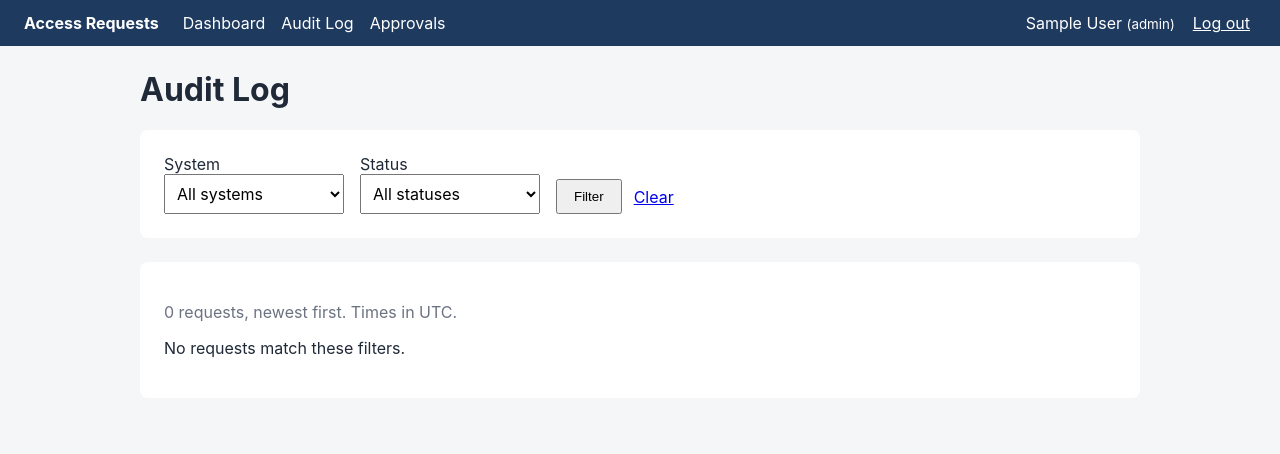
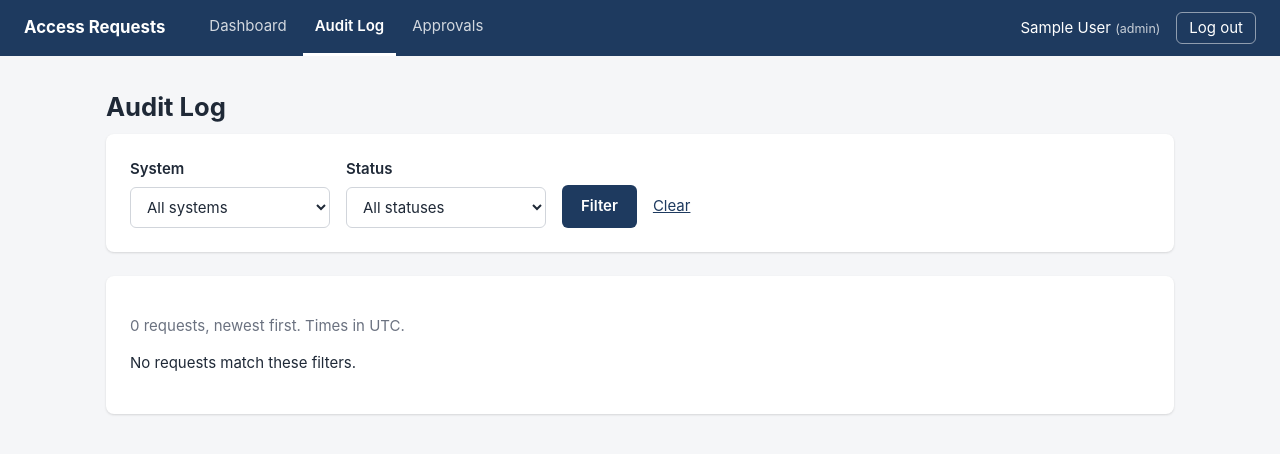
Before and after one commit to arhumnadeem-112/access-request-app, a Flask app: page /admin/audit-log in a window 1280 px wide. Shown: the top 454 px of the page. Run offline with Flask 3, Linux system fonts and the light colour scheme; the visitor is signed in with stand-in values (Sample User, id 1); data comes from the database, SQL or seed files in the repository; data that the repository does not hold is empty; some libraries are stand-ins or nearby versions.

Commit message:
Stage 6: styling and README
- style.css: full rewrite with CSS variables for colors, nav bar with
  active-page highlight, styled tables/forms/buttons, status pills,
  focus rings, and a small-screen layout
- base.html: nav_link macro marks the current page
- Wide tables scroll inside their card; primary buttons styled
- README: setup, run, demo logins, roles, structure, request flow,
  security (secret key, CSRF), git rollback, troubleshooting
- .gitignore: ignore the whole .claude/ folder

Co-Authored-By: Claude Opus 5.5 <noreply@anthropic.com>

```diff
--- a/static/style.css
+++ b/static/style.css
@@ -1,82 +1,258 @@
-/* Basic layout for now. Full styling comes in Stage 6. */
+/* =========================================================================
+   Styles for the System Access Request app.
+
+   How it's organized:
+     1. Design tokens (colors, spacing) as CSS variables: change them here once
+     2. Base page styles
+     3. Top navigation bar
+     4. Layout pieces: cards, headings, flash messages
+     5. Forms and buttons
+     6. Tables and status labels
+     7. Page-specific bits: login, approval queue, audit log, dashboard
+     8. Small screens
+   ========================================================================= */
+
+
+/* 1. Design tokens -------------------------------------------------------
+   A CSS variable is defined like --name: value; and used like var(--name). */
+:root {
+  /* Brand and neutrals */
+  --navy:        #1e3a5f;   /* nav bar, primary buttons, chart bars */
+  --navy-dark:   #152a45;
+  --text:        #1f2937;
+  --text-muted:  #6b7280;
+  --border:      #e5e7eb;
+  --page-bg:     #f5f6f8;
+  --card-bg:     #ffffff;
+  --row-hover:   #f9fafb;
+
+  /* Status colors: background + text pairs for the labels */
+  --pending-bg:  #fef3c7;  --pending-text:  #92400e;   /* yellow */
+  --approved-bg: #d1fae5;  --approved-text: #065f46;   /* green  */
+  --rejected-bg: #fee2e2;  --rejected-text: #991b1b;   /* red    */
+  --approve:     #059669;  /* Approve button (same green as the dashboard chart) */
+  --reject:      #dc2626;  /* Reject button  (same red as the dashboard chart)   */
+
+  --radius: 8px;
+  --shadow: 0 1px 2px rgba(0, 0, 0, 0.06), 0 1px 3px rgba(0, 0, 0, 0.08);
+  --font: -apple-system, BlinkMacSystemFont, "Segoe UI", Roboto, "Helvetica Neue", Arial, sans-serif;
+}
+
+
+/* 2. Base ---------------------------------------------------------------- */
+* { box-sizing: border-box; }   /* width includes padding: makes sizing predictable */
 
 body {
   margin: 0;
-  font-family: -apple-system, BlinkMacSystemFont, "Segoe UI", Roboto, sans-serif;
-  color: #1f2937;
-  background: #f5f6f8;
+  font-family: var(--font);
+  font-size: 15px;
+  line-height: 1.5;
+  color: var(--text);
+  background: var(--page-bg);
 }
 
+main { max-width: 1100px; margin: 32px auto; padding: 0 16px; }
+
+h1 { font-size: 1.6rem; margin: 0 0 8px; }
+h2 { font-size: 1.1rem; margin: 0 0 16px; }
+
+a { color: var(--navy); }
+.muted { color: var(--text-muted); }
+.nowrap { white-space: nowrap; }
+
+
+/* 3. Top navigation bar -------------------------------------------------- */
 .topnav {
   display: flex;
   align-items: center;
-  gap: 24px;
-  padding: 12px 24px;
-  background: #1e3a5f;
+  gap: 32px;
+  padding: 0 24px;
+  height: 56px;
+  background: var(--navy);
   color: #fff;
 }
 .topnav a { color: #fff; text-decoration: none; }
-.topnav .brand { font-weight: 700; }
-.nav-links { display: flex; gap: 16px; flex: 1; }
-.nav-user { display: flex; align-items: center; gap: 12px; margin-left: auto; }
+.topnav .brand { font-weight: 700; font-size: 1.05rem; }
+
+.nav-links { display: flex; gap: 4px; height: 100%; }
+.nav-links a {
+  display: flex;
+  align-items: center;
+  padding: 0 12px;
+  opacity: 0.8;
+  border-bottom: 3px solid transparent;   /* reserves room for the "active" underline */
+}
+.nav-links a:hover { opacity: 1; }
+.nav-links a.active { opacity: 1; border-bottom-color: #fff; font-weight: 600; }
+
+.nav-user { display: flex; align-items: center; gap: 16px; margin-left: auto; }
+.nav-user small { opacity: 0.75; }
 .nav-user form { margin: 0; }
 
+/* Logout is a <button> (so it can POST), styled to look like a link. */
 .link-button {
   background: none;
-  border: none;
+  border: 1px solid rgba(255, 255, 255, 0.5);
+  border-radius: 6px;
   color: #fff;
-  text-decoration: underline;
+  padding: 4px 12px;
   cursor: pointer;
   font: inherit;
 }
+.link-button:hover { background: rgba(255, 255, 255, 0.1); }
 
-main { max-width: 1000px; margin: 24px auto; padding: 0 16px; }
 
-.card { background: #fff; border-radius: 8px; padding: 24px; margin-bottom: 24px; }
-.card label { display: block; margin-top: 12px; }
-.card select, .card textarea { width: 100%; box-sizing: border-box; padding: 8px; font: inherit; }
+/* 4. Cards, flash messages ----------------------------------------------- */
+.card {
+  background: var(--card-bg);
+  border-radius: var(--radius);
+  box-shadow: var(--shadow);
+  padding: 24px;
+  margin-bottom: 24px;
+}
 
+.flash {
+  padding: 12px 16px;
+  border-radius: var(--radius);
+  margin-bottom: 20px;
+  border-left: 4px solid;
+}
+.flash-error            { background: var(--rejected-bg); color: var(--rejected-text); }
+.flash-success          { background: var(--approved-bg); color: var(--approved-text); }
+.flash-info             { background: #e0ecf8; color: var(--navy); }
+
+
+/* 5. Forms and buttons --------------------------------------------------- */
+label { display: block; font-weight: 600; margin: 16px 0 6px; }
+
+input, select, textarea {
+  width: 100%;
+  padding: 9px 12px;
+  font: inherit;
+  color: var(--text);
+  background: #fff;
+  border: 1px solid #d1d5db;
+  border-radius: 6px;
+}
+/* A visible focus ring helps keyboard users see where they are. */
+input:focus, select:focus, textarea:focus {
+  outline: none;
+  border-color: var(--navy);
+  box-shadow: 0 0 0 3px rgba(30, 58, 95, 0.15);
+}
+textarea { resize: vertical; }
+
+.button {
+  display: inline-block;
+  margin-top: 16px;
+  padding: 9px 18px;
+  font: inherit;
+  font-weight: 600;
+  border: 1px solid transparent;
+  border-radius: 6px;
+  cursor: pointer;
+}
+.button:focus-visible { outline: 3px solid rgba(30, 58, 95, 0.35); outline-offset: 2px; }
+.button-primary { background: var(--navy); color: #fff; }
+.button-primary:hover { background: var(--navy-dark); }
+.button-approve { background: var(--approve); color: #fff; }
+.button-reject  { background: var(--reject);  color: #fff; }
+.button-approve:hover, .button-reject:hover { filter: brightness(0.92); }
+.button-block { width: 100%; }
+
+
+/* 6. Tables and status labels -------------------------------------------- */
 table { width: 100%; border-collapse: collapse; }
-th, td { text-align: left; padding: 8px; border-bottom: 1px solid #e5e7eb; vertical-align: top; }
+th, td {
+  text-align: left;
+  padding: 10px 12px;
+  border-bottom: 1px solid var(--border);
+  vertical-align: top;
+}
+th {
+  font-size: 0.8rem;
+  text-transform: uppercase;
+  letter-spacing: 0.04em;
+  color: var(--text-muted);
+  background: var(--row-hover);
+}
+tbody tr:hover { background: var(--row-hover); }
+tbody tr:last-child td { border-bottom: none; }
 
-/* Approve / Reject form in each approval-queue row */
-.decision-form input { width: 100%; box-sizing: border-box; padding: 6px; font: inherit; }
+/* Wide tables scroll sideways inside their card instead of breaking the page. */
+.table-scroll { overflow-x: auto; }
+
+/* The colored status pill. The class comes from the status: status-pending etc. */
+.status {
+  display: inline-block;
+  padding: 2px 10px;
+  border-radius: 999px;
+  font-size: 0.8rem;
+  font-weight: 600;
+  white-space: nowrap;
+}
+.status-pending  { background: var(--pending-bg);  color: var(--pending-text); }
+.status-approved { background: var(--approved-bg); color: var(--approved-text); }
+.status-rejected { background: var(--rejected-bg); color: var(--rejected-text); }
+
+
+/* 7. Page-specific ------------------------------------------------------- */
+
+/* Login */
+.login-card { max-width: 380px; margin: 64px auto; }
+
+/* Approval queue: comment box + Approve/Reject buttons in each row */
+.decision-form { min-width: 220px; }
+.decision-form input { padding: 6px 10px; }
 .decision-buttons { display: flex; gap: 8px; }
-.decision-buttons .button { margin-top: 8px; }
-.button-approve { background: #059669; color: #fff; border: none; border-radius: 4px; }
-.button-reject  { background: #dc2626; color: #fff; border: none; border-radius: 4px; }
+.decision-buttons .button { margin-top: 8px; padding: 6px 14px; }
 
 /* Audit log filter bar */
 .filters { display: flex; gap: 16px; align-items: flex-end; flex-wrap: wrap; }
 .filters label { margin-top: 0; }
-.filters select { width: auto; min-width: 180px; }
-.filter-actions { display: flex; gap: 12px; align-items: center; }
+.filters select { width: auto; min-width: 200px; }
+.filter-actions { display: flex; gap: 16px; align-items: center; }
 .filter-actions .button { margin-top: 0; }
-.table-scroll { overflow-x: auto; }
-.nowrap { white-space: nowrap; }
 
-/* Dashboard */
-.stats { display: grid; grid-template-columns: repeat(auto-fit, minmax(200px, 1fr)); gap: 16px; margin-bottom: 24px; }
-.stat { display: flex; flex-direction: column; gap: 4px; background: #fff; border-radius: 8px;
-        padding: 16px 20px; color: inherit; text-decoration: none; }
-.stat-label { color: #6b7280; font-size: 0.9em; }
-.stat-value { font-size: 2em; font-weight: 700; }
-.stat-note  { color: #6b7280; font-size: 0.85em; }
-.charts { display: grid; grid-template-columns: repeat(auto-fit, minmax(320px, 1fr)); gap: 16px; }
+/* Dashboard: stat tiles and chart cards */
+.stats {
+  display: grid;
+  grid-template-columns: repeat(auto-fit, minmax(220px, 1fr));
+  gap: 16px;
+  margin: 16px 0 24px;
+}
+.stat {
+  display: flex;
+  flex-direction: column;
+  gap: 4px;
+  background: var(--card-bg);
+  border-radius: var(--radius);
+  box-shadow: var(--shadow);
+  padding: 18px 20px;
+  color: inherit;
+  text-decoration: none;
+}
+a.stat:hover { box-shadow: 0 0 0 2px var(--navy); }   /* the Pending tile is a link */
+.stat-label { color: var(--text-muted); font-size: 0.85rem; font-weight: 600; }
+.stat-value { font-size: 2rem; font-weight: 700; line-height: 1.2; }
+.stat-note  { color: var(--text-muted); font-size: 0.85rem; }
+
+.charts {
+  display: grid;
+  grid-template-columns: repeat(auto-fit, minmax(340px, 1fr));
+  gap: 16px;
+}
 .charts .card { margin-bottom: 0; }
-.chart-box { position: relative; height: 260px; }
+.chart-box { position: relative; height: 280px; }   /* Chart.js fills this box */
 
-/* Color-coded status labels */
-.status { padding: 2px 10px; border-radius: 999px; font-size: 0.85em; font-weight: 600; }
-.status-pending  { background: #fef3c7; color: #92400e; }
-.status-approved { background: #d1fae5; color: #065f46; }
-.status-rejected { background: #fee2e2; color: #991b1b; }
-.login-card { max-width: 360px; margin: 48px auto; }
-.login-card label { display: block; margin-top: 12px; }
-.login-card input { width: 100%; box-sizing: border-box; padding: 8px; }
-.button { margin-top: 16px; padding: 8px 16px; cursor: pointer; }
 
-.flash { padding: 10px 14px; border-radius: 6px; margin-bottom: 16px; }
-.flash-error { background: #fde2e1; }
-.flash-info, .flash-success { background: #e0f0e3; }
-.muted { color: #6b7280; }
+/* 8. Small screens ------------------------------------------------------- */
+@media (max-width: 700px) {
+  .topnav { flex-wrap: wrap; height: auto; gap: 8px 16px; padding: 12px 16px; }
+  .nav-links a { padding: 6px 8px; }
+  .nav-user { margin-left: 0; }
+  main { margin: 16px auto; }
+  .card { padding: 16px; }
+  .charts { grid-template-columns: 1fr; }
+  .filters select { min-width: 0; width: 100%; }
+}
--- a/templates/audit_log.html
+++ b/templates/audit_log.html
@@ -26,7 +26,7 @@
     </select>
   </div>
   <div class="filter-actions">
-    <button type="submit" class="button">Filter</button>
+    <button type="submit" class="button button-primary">Filter</button>
     <a href="{{ url_for('audit_log') }}">Clear</a>
   </div>
 </form>
--- a/templates/base.html
+++ b/templates/base.html
@@ -12,19 +12,27 @@
     <a class="brand" href="{{ url_for('index') }}">Access Requests</a>
 
     {# g.user is set by auth.load_logged_in_user() before every request. #}
+    {# A macro is a reusable snippet. This one draws a nav link and marks it
+       "active" when it points at the page we're on (request.endpoint is the
+       name of the current route, e.g. 'my_requests'). #}
+    {% macro nav_link(endpoint, text) %}
+      <a href="{{ url_for(endpoint) }}"
+         {% if request.endpoint == endpoint %}class="active" aria-current="page"{% endif %}>{{ text }}</a>
+    {% endmacro %}
+
     {% if g.user %}
       <div class="nav-links">
         {# Show only the links this role can use. The server still checks
            permissions on every page; hiding links is just for convenience. #}
         {% if g.user.role == 'admin' %}
-          <a href="{{ url_for('dashboard') }}">Dashboard</a>
-          <a href="{{ url_for('audit_log') }}">Audit Log</a>
-          <a href="{{ url_for('approvals') }}">Approvals</a>
+          {{ nav_link('dashboard', 'Dashboard') }}
+          {{ nav_link('audit_log', 'Audit Log') }}
+          {{ nav_link('approvals', 'Approvals') }}
         {% elif g.user.role == 'manager' %}
-          <a href="{{ url_for('approvals') }}">Approval Queue</a>
-          <a href="{{ url_for('my_requests') }}">My Requests</a>
+          {{ nav_link('approvals', 'Approval Queue') }}
+          {{ nav_link('my_requests', 'My Requests') }}
         {% else %}
-          <a href="{{ url_for('my_requests') }}">My Requests</a>
+          {{ nav_link('my_requests', 'My Requests') }}
         {% endif %}
       </div>
 
--- a/templates/login.html
+++ b/templates/login.html
@@ -4,6 +4,7 @@
 {% block content %}
 <div class="card login-card">
   <h1>Log in</h1>
+  <p class="muted">System Access Requests: request, approve and audit access to company systems.</p>
   <form method="post">
     {# Hidden CSRF token. Flask-WTF rejects any POST that's missing it. #}
     <input type="hidden" name="csrf_token" value="{{ csrf_token() }}">
@@ -16,7 +17,7 @@
     <input id="password" name="password" type="password"
            autocomplete="current-password" required>
 
-    <button type="submit" class="button">Log in</button>
+    <button type="submit" class="button button-primary button-block">Log in</button>
   </form>
 </div>
 {% endblock %}
--- a/templates/my_requests.html
+++ b/templates/my_requests.html
@@ -25,14 +25,14 @@
     <textarea id="reason" name="reason" rows="3" maxlength="500" required
               placeholder="Why do you need access?">{{ form.get('reason', '') }}</textarea>
 
-    <button type="submit" class="button">Submit request</button>
+    <button type="submit" class="button button-primary">Submit request</button>
   </form>
 </section>
 
 <section class="card">
   <h2>My request history</h2>
   {% if history %}
-    <table>
+    <div class="table-scroll"><table>
       <thead>
         <tr>
           <th>System</th>
@@ -58,7 +58,7 @@
           </tr>
         {% endfor %}
       </tbody>
-    </table>
+    </table></div>
     <p class="muted">Times are shown in UTC.</p>
   {% else %}
     <p class="muted">You haven't made any requests yet.</p>
```
Also changed, not shown: templates/approvals.html (+5 -5 lines), README.md (added), 1 other file.
